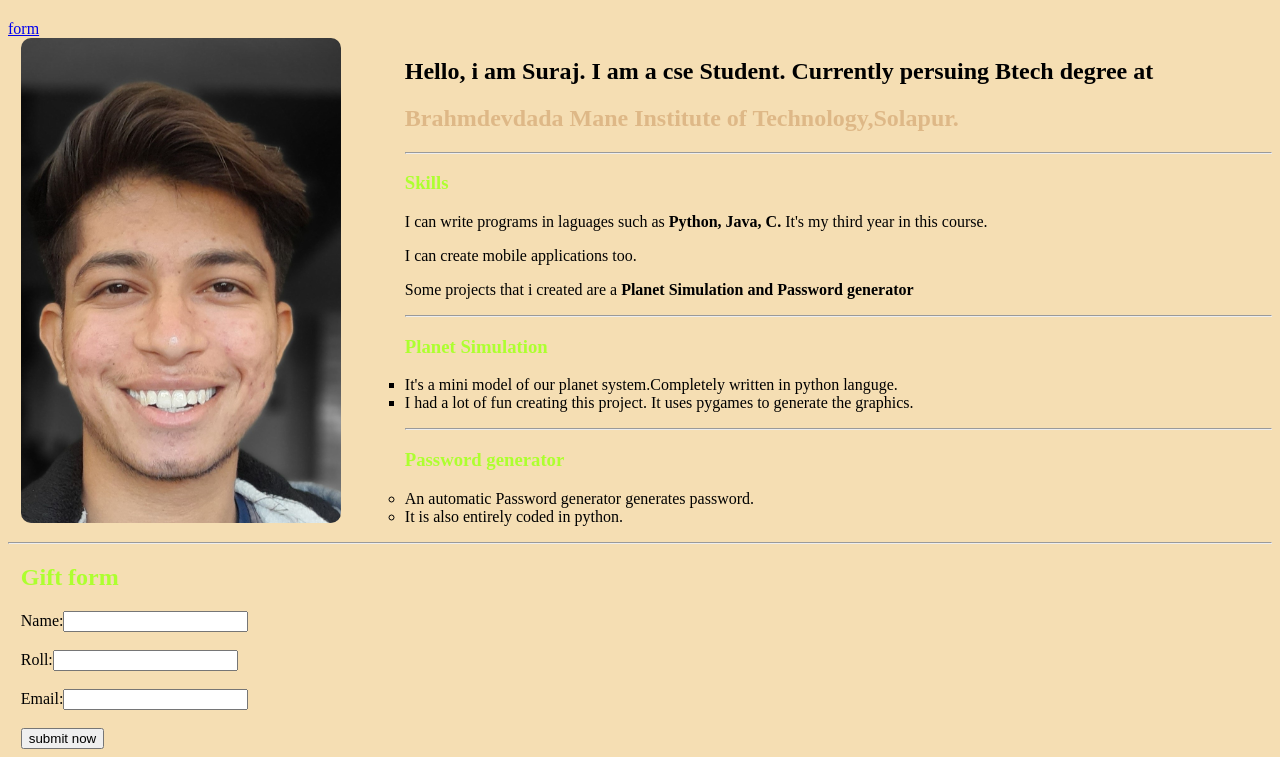
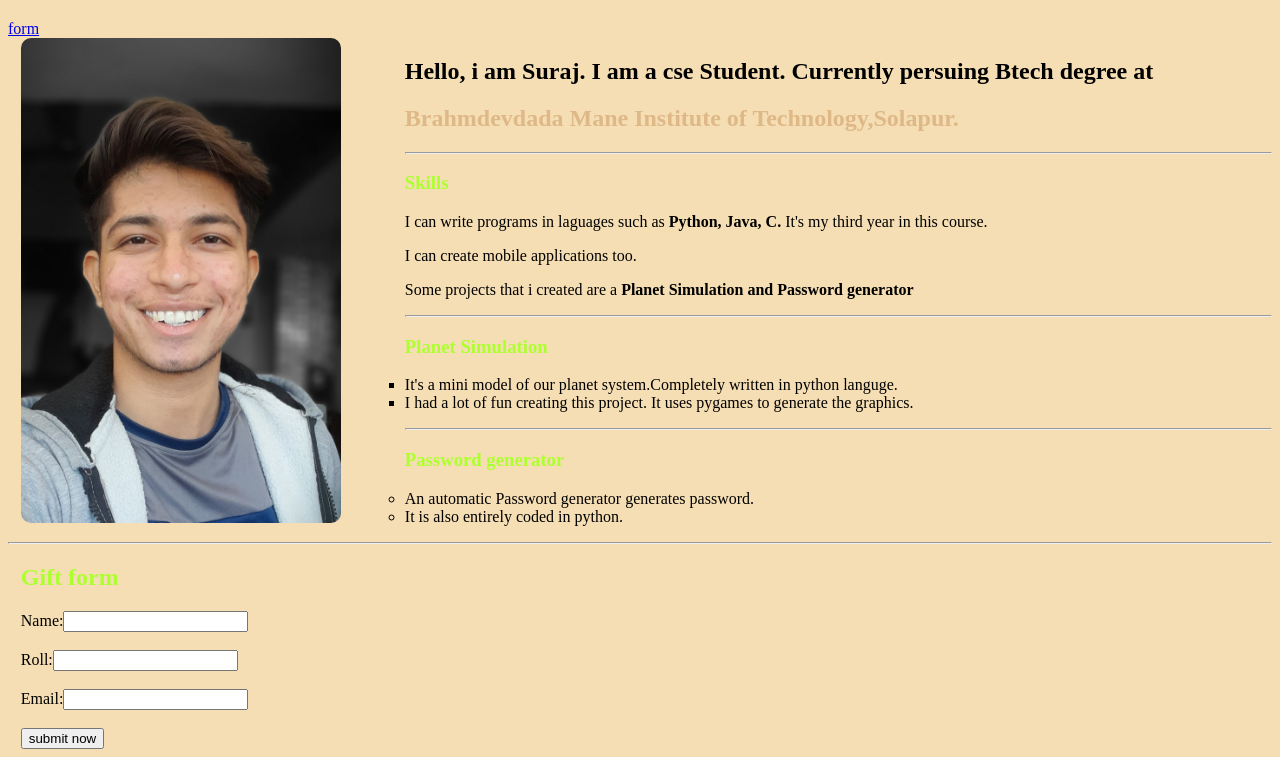
Before and after one commit to OrianSm/Studentinfotable, a plain HTML site: page Suraj.html in a window 1280 px wide. Shown: the part 60-817 px from the top of the page. Drawn offline with Linux system fonts and the light colour scheme.

Commit message:
made changes

```diff
--- a/Suraj.html
+++ b/Suraj.html
@@ -29,7 +29,7 @@
 <body style="background-color: wheat;">
     <h1><b>Suraj Sultan Mujawar</b></h1>
     <a href="#form-g">form</a>
-    <div><img src="Sm.jpg" width="320" height="485"></div>
+    <div><img src="Sm2.jpg" width="320" height="485"></div>
     <h2 style="margin-left: 1cqmax;">Hello, i am Suraj. I am a cse Student. Currently persuing Btech degree at </h2>
     <h2 style="margin-left: 1cqmax; color: burlywood;"><b>Brahmdevdada Mane Institute of
             Technology,Solapur.</b></h2>
```
